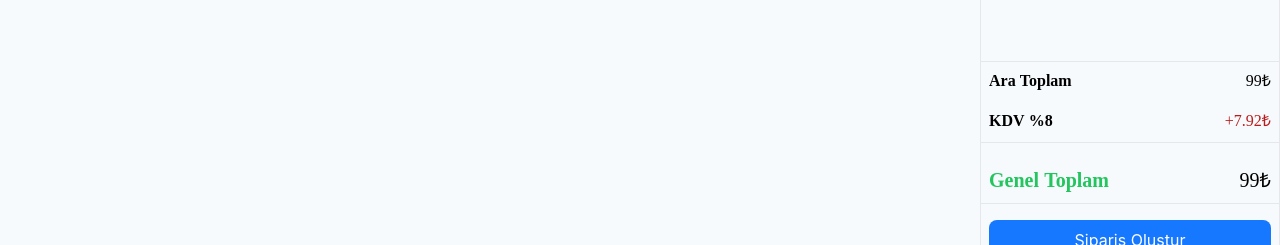
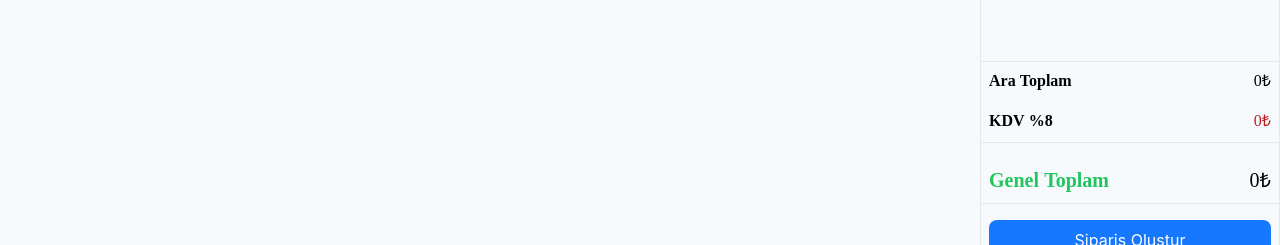
Before and after one commit to mstfay/POS_Application, a React (Create React App) app in the folder client/: page / in a window 1280 px wide. Shown: the part 467-712 px from the top of the page. Built offline with nearby package versions, Linux system fonts and the light colour scheme; no server answers.

Commit message:
Calculation of shopping cart price with redux has been completed.

```diff
--- a/client/src/components/Cart/CartTotals.jsx
+++ b/client/src/components/Cart/CartTotals.jsx
@@ -9,7 +9,7 @@ import { useDispatch, useSelector } from "react-redux";
 import { deleteCart } from "../../redux/CartSlice";
 
 function CartTotals() {
-  const { cartItems } = useSelector((state) => state.cart);
+  const cart = useSelector((state) => state.cart);
   const dispatch = useDispatch();
 
   return (
@@ -18,7 +18,7 @@ function CartTotals() {
         Sepetteki Ürünler
       </h2>
       <ul className="cart-items px-2 flex flex-col gap-y-3 py-2 overflow-y-auto">
-        {cartItems.map((item) => (
+        {cart.cartItems.map((item) => (
           <li className="cart-item flex justify-between" key={item._id}>
             <div className="flex items-center">
               <img
@@ -58,17 +58,27 @@ function CartTotals() {
         <div className="border-t border-b">
           <div className="flex justify-between p-2">
             <b>Ara Toplam</b>
-            <span>99₺</span>
+            <span>{cart.total > 0 ? cart.total.toFixed(2) : 0}₺</span>
           </div>
           <div className="flex justify-between p-2">
-            <b>KDV %8</b>
-            <span className="text-red-700">+7.92₺</span>
+            <b>KDV %{cart.tax}</b>
+            <span className="text-red-700">
+              {(cart.total * cart.tax) / 100 > 0
+                ? "+" + ((cart.total * cart.tax) / 100).toFixed(2)
+                : 0}
+              ₺
+            </span>
           </div>
         </div>
         <div className="border-b mt-4">
           <div className="flex justify-between p-2">
             <b className="text-xl text-green-500">Genel Toplam</b>
-            <span className="text-xl">99₺</span>
+            <span className="text-xl">
+              {cart.total + (cart.total * cart.tax) / 100 > 0
+                ? (cart.total + (cart.total * cart.tax) / 100).toFixed(2)
+                : 0}
+              ₺
+            </span>
           </div>
         </div>
         <div className="py-4 px-2">
--- a/client/src/redux/CartSlice.js
+++ b/client/src/redux/CartSlice.js
@@ -4,6 +4,8 @@ const cartSlice = createSlice({
   name: "cart",
   initialState: {
     cartItems: [],
+    total: 0,
+    tax: 8,
   },
   reducers: {
     addProduct: (state, action) => {
@@ -15,15 +17,15 @@ const cartSlice = createSlice({
       } else {
         state.cartItems.push(action.payload);
       }
+      state.total += action.payload.price;
     },
 
     deleteCart: (state, action) => {
-      const findCartItem = state.cartItems.find(
-        (item) => item._id === action.payload._id
-      );
       state.cartItems = state.cartItems.filter(
         (item) => item._id !== action.payload._id
       );
+
+      state.total -= action.payload.price * action.payload.quantity;
     },
   },
 });
```
